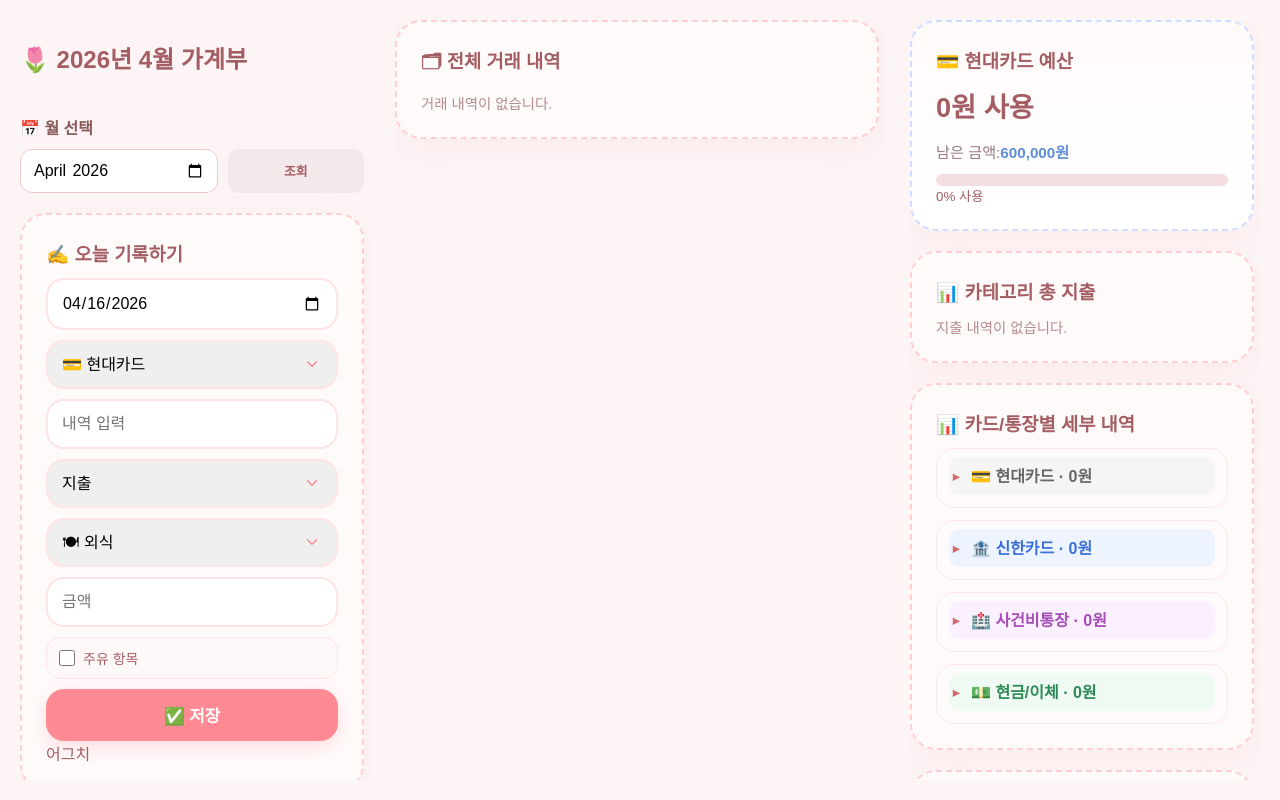
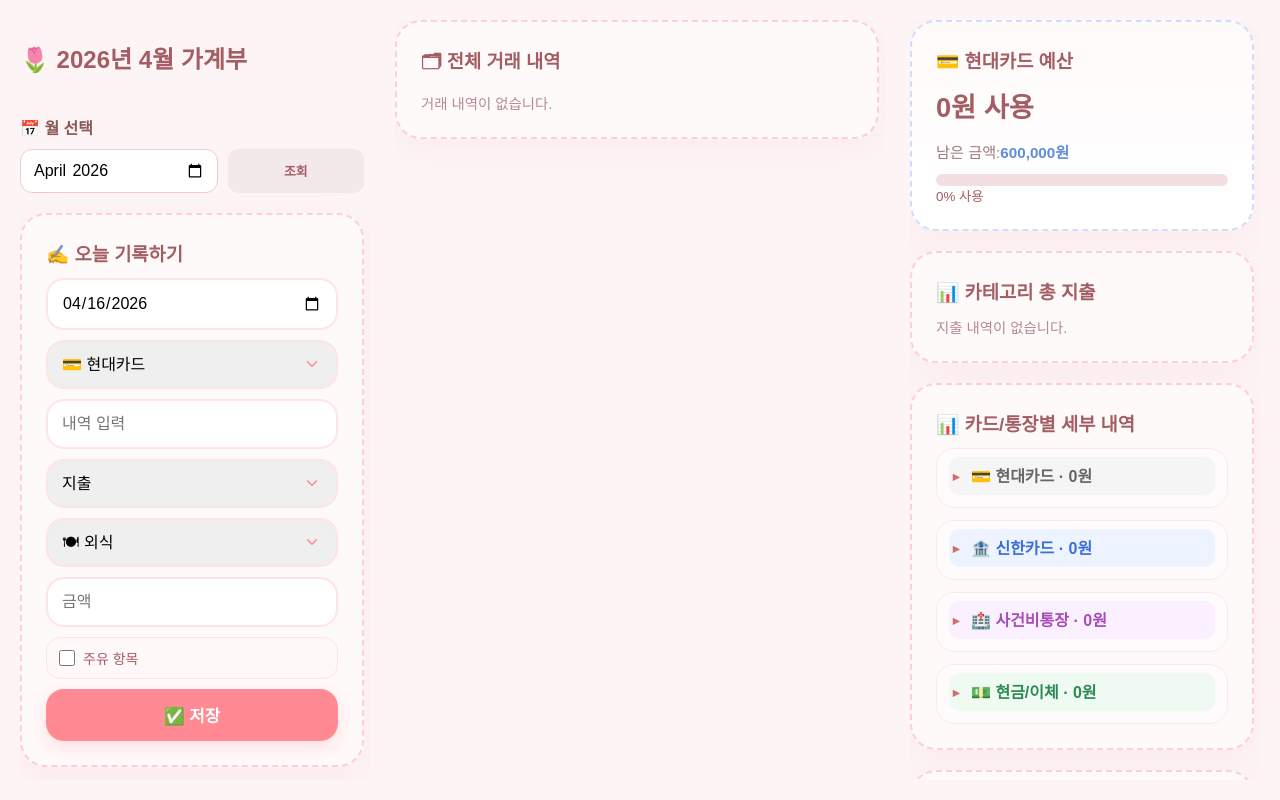
Before and after one commit to dahyehong89-bit/my_money_app, a Django app: page / in a window 1280 px wide. Run offline with Django 5.2, Linux system fonts and the light colour scheme; data comes from the database, SQL or seed files in the repository; some web fonts are replaced.

Commit message:
어그치 삭제;;

```diff
--- a/account/templates/account/index.html
+++ b/account/templates/account/index.html
@@ -70,7 +70,7 @@
                         </div>
 
                         <button type="submit" class="submit-btn">✅ 저장</button>
-                    </form>어그치
+                    </form>
                 </div>
                 <div class="summary-card">
                     <h3>📌 신한카드 고정비</h3>
```
